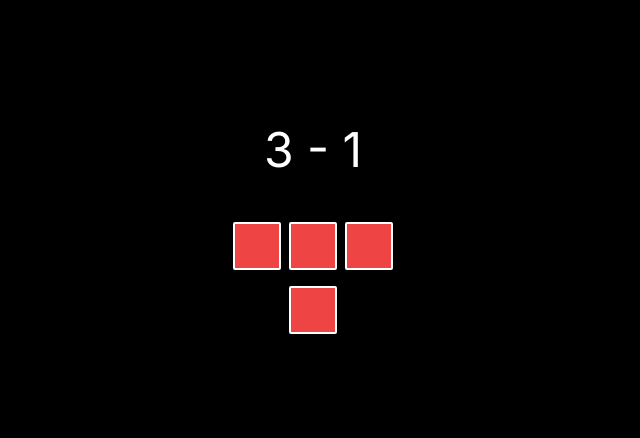
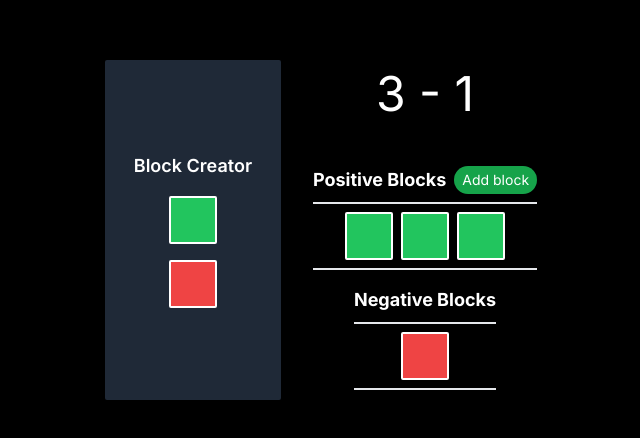
Before and after one commit to pn-code/add-sub-integers, a Next.js app: page / in a window 1280 px wide. Shown: the part 170-608 px from the top of the page, without its empty margins (327-967 px from the left). Built offline with nearby package versions, Linux system fonts and the light colour scheme.

Commit message:
Updated styles and added sidebar

```diff
--- a/app/page.tsx
+++ b/app/page.tsx
@@ -1,23 +1,45 @@
 import Block from "@/components/Block";
+import BlockOrigin from "@/components/BlockOrigin";
 
 export default function Home() {
     return (
-        <main className="bg-black w-full min-h-screen flex flex-col gap-4 items-center justify-center">
-            {/* Equation Display */}
-            <section className="text-xl sm:text-5xl text-white mb-8">
-                3 - 1
+        <main className="bg-black text-white w-full min-h-screen flex flex-col sm:flex-row gap-8 items-center sm:justify-center">
+            {/* Sidebar */}
+            <section className="sm:h-[340px] bg-gray-800 rounded-sm sm:ml-4 py-4 w-full sm:w-44 flex sm:flex-col gap-4 items-center justify-center">
+                <h2 className="font-semibold text-lg">Block Creator</h2>
+                <BlockOrigin color="green" />
+                <BlockOrigin color="red" />
             </section>
 
-            {/* Positive Blocks */}
-            <section className="flex gap-2">
-                <Block />
-                <Block />
-                <Block />
-            </section>
+            {/* Main App */}
+            <section className="flex flex-col gap-4 items-center">
+                {/* Equation Display */}
+                <section className="text-5xl mb-8">3 - 1</section>
 
-            {/* Negative Blocks */}
-            <section className="flex gap-2">
-                <Block />
+                {/* Positive Blocks */}
+                <section className="flex flex-col gap-2 items-center">
+                    <header className="flex gap-2 items-center">
+                        <h2 className="text-lg font-bold">Positive Blocks</h2>
+                        <button className="rounded-full bg-green-600 flex items-center justify-center px-2 py-1 text-sm">
+                            Add block
+                        </button>
+                    </header>
+                    <section className="flex gap-2 border-y-2 items-center border-gray-200 w-full py-2 justify-center">
+                        <Block color={"green"} />
+                        <Block color={"green"} />
+                        <Block color={"green"} />
+                    </section>
+                </section>
+
+                {/* Negative Blocks */}
+                <section className="flex flex-col gap-2 items-center">
+                    <header className="flex gap-2 items-center">
+                        <h2 className="text-lg font-bold">Negative Blocks</h2>
+                    </header>
+                    <section className="flex gap-2 border-y-2 items-center border-gray-200 w-full py-2 justify-center">
+                        <Block color={"red"} />
+                    </section>
+                </section>
             </section>
         </main>
     );
```
